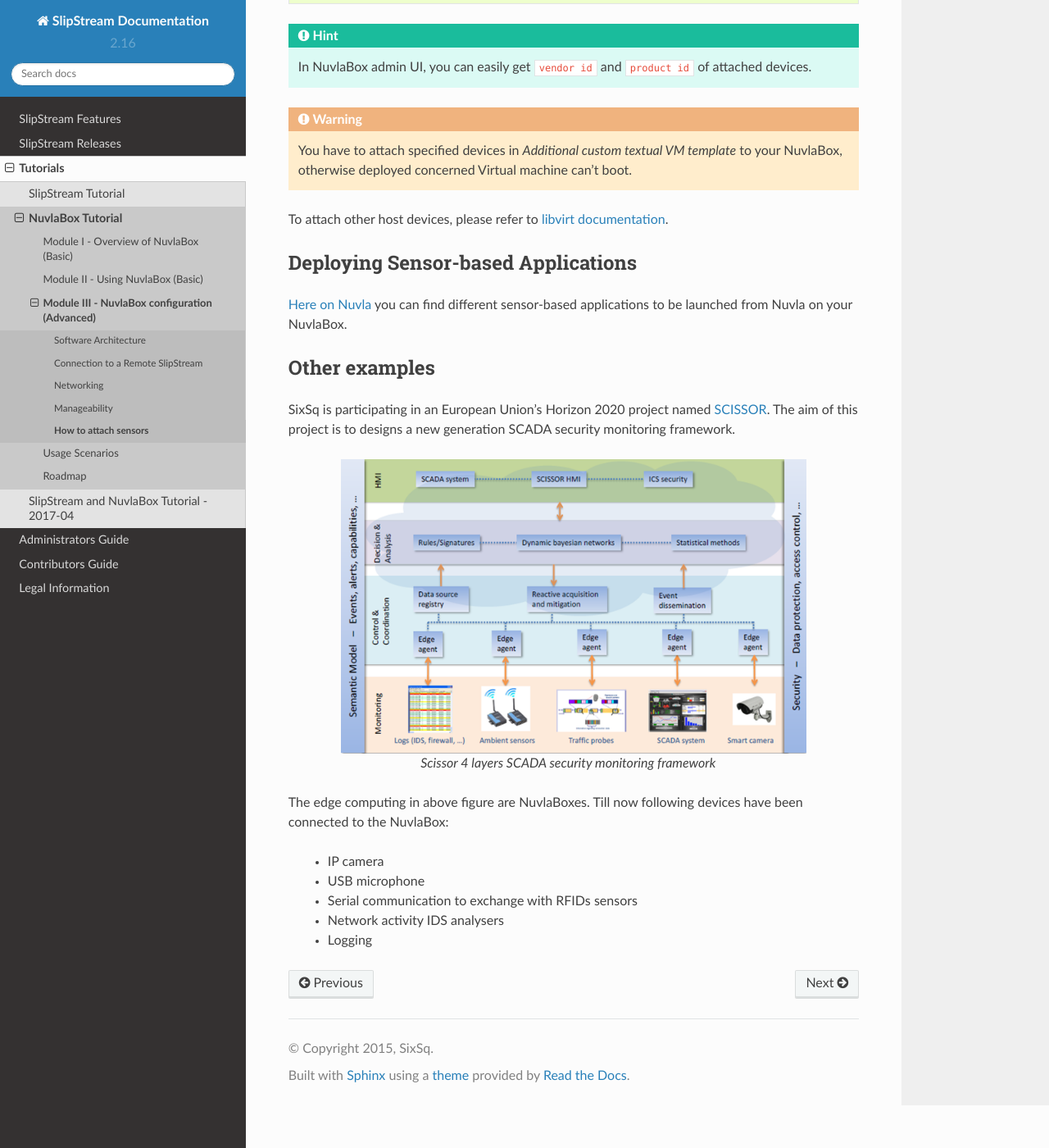
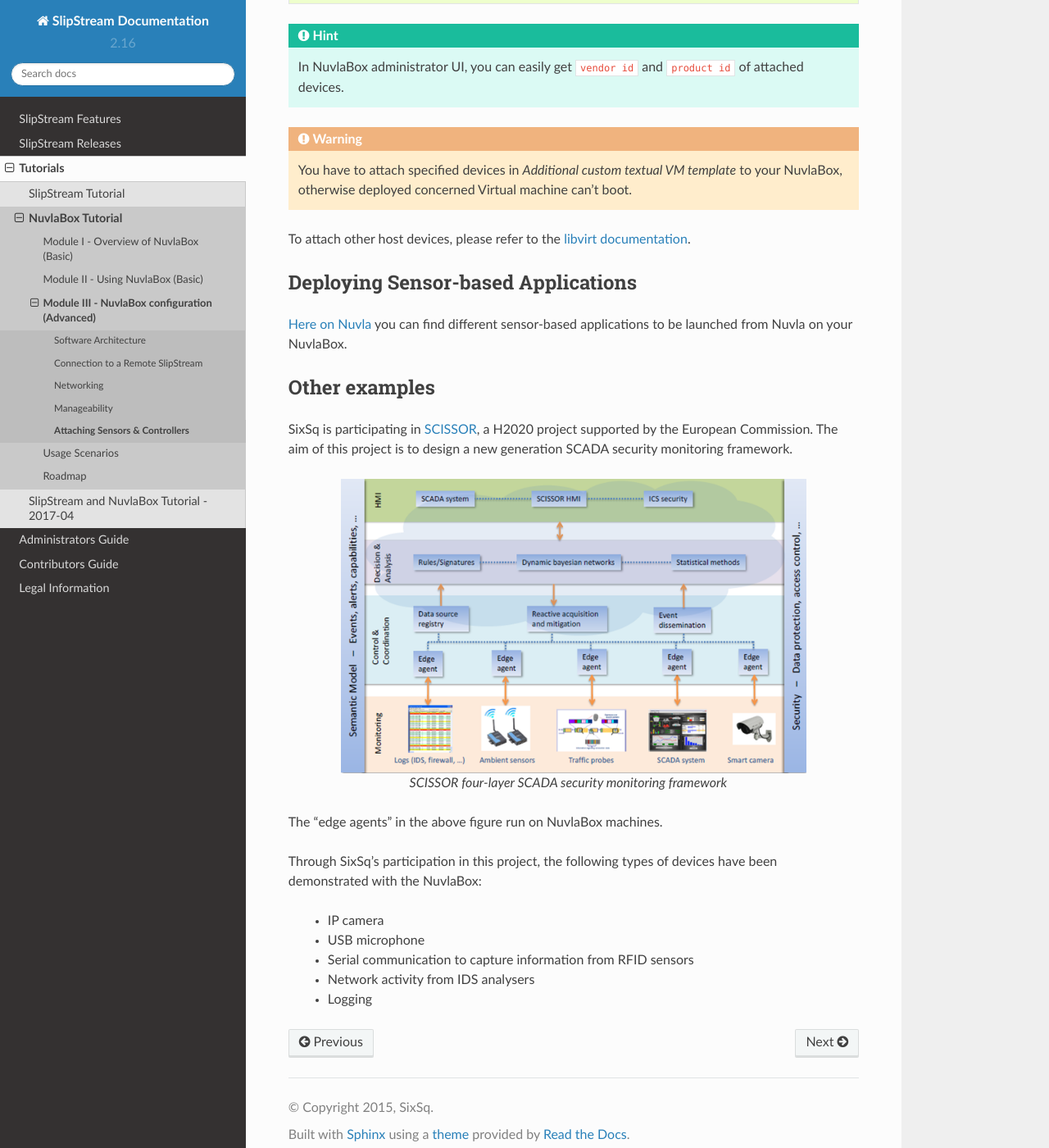
Before and after one commit to slipstream/SlipStreamDocumentation, a Sphinx documentation site: the page built from docs/tutorials/nb/sensors-attach.rst, in a window 1280 px wide and 1400 px high, scrolled down 647 px. Shown: the whole window at 82% size. Built offline with Sphinx 7.4.7 and the Read the Docs theme 2.0.0, drawn with Linux system fonts in a browser that asks for light colours; some of the changed text lies outside the part shown.

Commit message:
update sensor text

```diff
--- a/docs/tutorials/nb/sensors-attach.rst
+++ b/docs/tutorials/nb/sensors-attach.rst
@@ -1,16 +1,17 @@
-How to attach sensors
-=====================
+Attaching Sensors & Controllers
+===============================
 
-To attach a sensor, you have to edit your component in SlipStream and add an
-`Additional custom textual VM template`.  Anything placed in this field is
-transmited unmodified to KVM hypervisor.
+To attach a sensor, you have to edit your component in SlipStream and
+add an `Additional custom textual VM template`.  Anything placed in
+this field is transmited unmodified to the KVM hypervisor.
 
-First of all, we need to add a USB controller, on which we attach the USB
-device.  To do so, for USB 2.0 or USB 3.0 devices, use the following template
-to attach your device to your virtual machine at startup.
+First of all, we need to add a USB controller, on which we attach the
+USB device.  To do so, for USB 2.0 or USB 3.0 devices, use the
+following template to attach your device to your virtual machine at
+startup.
 
-You should only update the ``vendo id`` value and the ``product id`` with
-values corresponding to your device.
+You should only update the ``vendor id`` value and the ``product id``
+with values corresponding to your device.
 
 .. code:: xml
 
@@ -27,47 +28,47 @@ values corresponding to your device.
              </hostdev>
            </devices>"]
 
-.. HINT::
-   In NuvlaBox admin UI, you can easily get ``vendor id`` and ``product id`` of
-   attached devices.
+.. HINT:: In NuvlaBox administrator UI, you can easily get ``vendor
+   id`` and ``product id`` of attached devices.
 
+.. WARNING:: You have to attach specified devices in `Additional
+   custom textual VM template` to your NuvlaBox, otherwise deployed
+   concerned Virtual machine can't boot.
 
-.. WARNING::
-   You have to attach specified devices in `Additional custom textual VM
-   template` to your NuvlaBox, otherwise deployed concerned Virtual machine
-   can't boot.
-
-
-To attach other host devices, please refer to `libvirt documentation`_.
+To attach other host devices, please refer to the `libvirt
+documentation`_.
 
 Deploying Sensor-based Applications
 -----------------------------------
 
-`Here on Nuvla <https://nuv.la/module/nuvlabox-training>`_ you can find
-different sensor-based applications to be launched from Nuvla on your
-NuvlaBox.
+`Here on Nuvla <https://nuv.la/module/nuvlabox-training>`_ you can
+find different sensor-based applications to be launched from Nuvla on
+your NuvlaBox.
 
 Other examples
 --------------
 
-SixSq is participating in an European Union’s Horizon 2020 project named
-`SCISSOR`_.  The aim of this project is to designs a new generation SCADA
-security monitoring framework.
+SixSq is participating in `SCISSOR`_, a H2020 project supported by the
+European Commission.  The aim of this project is to design a new
+generation SCADA security monitoring framework.
 
 .. figure:: images/scissor-architecture.png
    :scale: 80 %
    :align: center
    :alt: Credentials prospectus example
 
-   Scissor 4 layers SCADA security monitoring framework
+   SCISSOR four-layer SCADA security monitoring framework
 
-The edge computing in above figure are NuvlaBoxes. Till now following devices
-have been connected to the NuvlaBox:
+The "edge agents" in the above figure run on NuvlaBox
+machines.
+
+Through SixSq's participation in this project, the following
+types of devices have been demonstrated with the NuvlaBox:
 
   - IP camera
   - USB microphone
-  - Serial communication to exchange with RFIDs sensors
-  - Network activity IDS analysers
+  - Serial communication to capture information from RFID sensors
+  - Network activity from IDS analysers
   - Logging
 
 .. _libvirt documentation: https://libvirt.org/formatdomain.html#elementsHostDev
```
